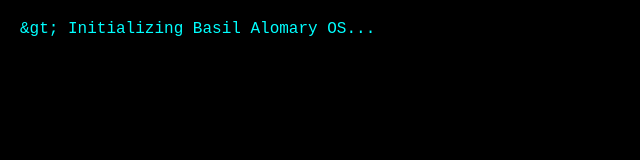
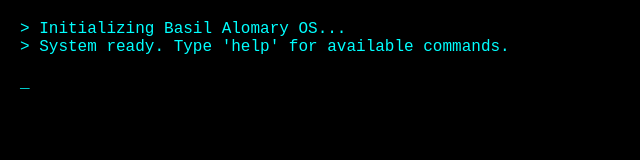
Before and after one commit to basil-personal/brokenarrow, a plain HTML site: page index.html in a window 1280 px wide. Shown: the whole page, without its empty margins (0-640 px from the left). Drawn offline with Linux system fonts and the light colour scheme.

Commit message:
Update index.html

```diff
--- a/index.html
+++ b/index.html
@@ -22,7 +22,7 @@
             position: relative;
         }
         .grid {
-            position: absolute;
+            position: fixed;
             top: 0;
             left: 0;
             right: 0;
@@ -32,6 +32,7 @@
                 linear-gradient(90deg, rgba(0, 255, 255, 0.1) 1px, transparent 1px);
             background-size: 20px 20px;
             z-index: -1;
+            pointer-events: none;
         }
         h1, h2 {
             color: #f0f;
@@ -59,12 +60,37 @@
             padding: 10px;
             box-shadow: 0 0 10px #0ff;
         }
+        #command-input {
+            background: transparent;
+            border: none;
+            color: #0ff;
+            font-family: 'Courier New', monospace;
+            font-size: 16px;
+            width: 100%;
+            outline: none;
+        }
+        .hidden {
+            display: none;
+        }
     </style>
 </head>
 <body>
-    <div class="terminal">
-        <div class="grid"></div>
-        <h1>BASIL ALOMARY <span class="blink">_</span></h1>
+    <div class="grid"></div>
+    <div class="terminal" id="terminal">
+        <div id="output"></div>
+        <div>
+            <span class="blink">_</span>
+            <input type="text" id="command-input" autofocus>
+        </div>
+    </div>
+
+    <script>
+        const terminal = document.getElementById('terminal');
+        const output = document.getElementById('output');
+        const commandInput = document.getElementById('command-input');
+
+        const content = `
+        <h1>BASIL ALOMARY</h1>
 
         <div class="section">
             <h2>&gt; CURRENT ROLE</h2>
@@ -106,25 +132,60 @@
         <div class="section">
             <h2>&gt; CONNECT</h2>
             <p><a href="https://www.linkedin.com/in/basilalomary">👋 LinkedIn</a></p>
-            <p><a href="https://twitter.com/basil_alomary">🐦 Twitter</a></p>
+            <p><a href="https://twitter.com/basilalomary">🐦 Twitter</a></p>
         </div>
-    </div>
+        `;
 
-    <script>
-        document.addEventListener('DOMContentLoaded', () => {
-            const terminal = document.querySelector('.terminal');
-            terminal.innerHTML = '> Initializing Basil Alomary OS...\n';
-            let content = terminal.innerHTML;
-            terminal.innerHTML = '';
+        function typeWriter(text, element, callback) {
             let i = 0;
-            const typeWriter = () => {
-                if (i < content.length) {
-                    terminal.innerHTML += content.charAt(i);
+            function type() {
+                if (i < text.length) {
+                    element.innerHTML += text.charAt(i);
                     i++;
-                    setTimeout(typeWriter, 10);
+                    setTimeout(type, 10);
+                } else if (callback) {
+                    callback();
                 }
-            };
-            typeWriter();
+            }
+            type();
+        }
+
+        function executeCommand(command) {
+            switch(command.toLowerCase()) {
+                case 'help':
+                    return `Available commands:
+                    - help: Show this help message
+                    - clear: Clear the terminal
+                    - about: Show information about Basil Alomary
+                    - contact: Show contact information`;
+                case 'clear':
+                    output.innerHTML = '';
+                    return '';
+                case 'about':
+                    return content;
+                case 'contact':
+                    return `<p>Connect with Basil Alomary:</p>
+                    <p><a href="https://www.linkedin.com/in/basilalomary">👋 LinkedIn</a></p>
+                    <p><a href="https://twitter.com/basilalomary">🐦 Twitter</a></p>`;
+                default:
+                    return `Command not recognized. Type 'help' for a list of commands.`;
+            }
+        }
+
+        commandInput.addEventListener('keydown', function(event) {
+            if (event.key === 'Enter') {
+                const command = this.value;
+                output.innerHTML += `<p>> ${command}</p>`;
+                const result = executeCommand(command);
+                output.innerHTML += result;
+                this.value = '';
+                terminal.scrollTop = terminal.scrollHeight;
+            }
+        });
+
+        // Initial typewriter effect
+        typeWriter('> Initializing Basil Alomary OS...', output, function() {
+            output.innerHTML += '<br>> System ready. Type \'help\' for available commands.<br><br>';
         });
     </script>
 </body>
```
